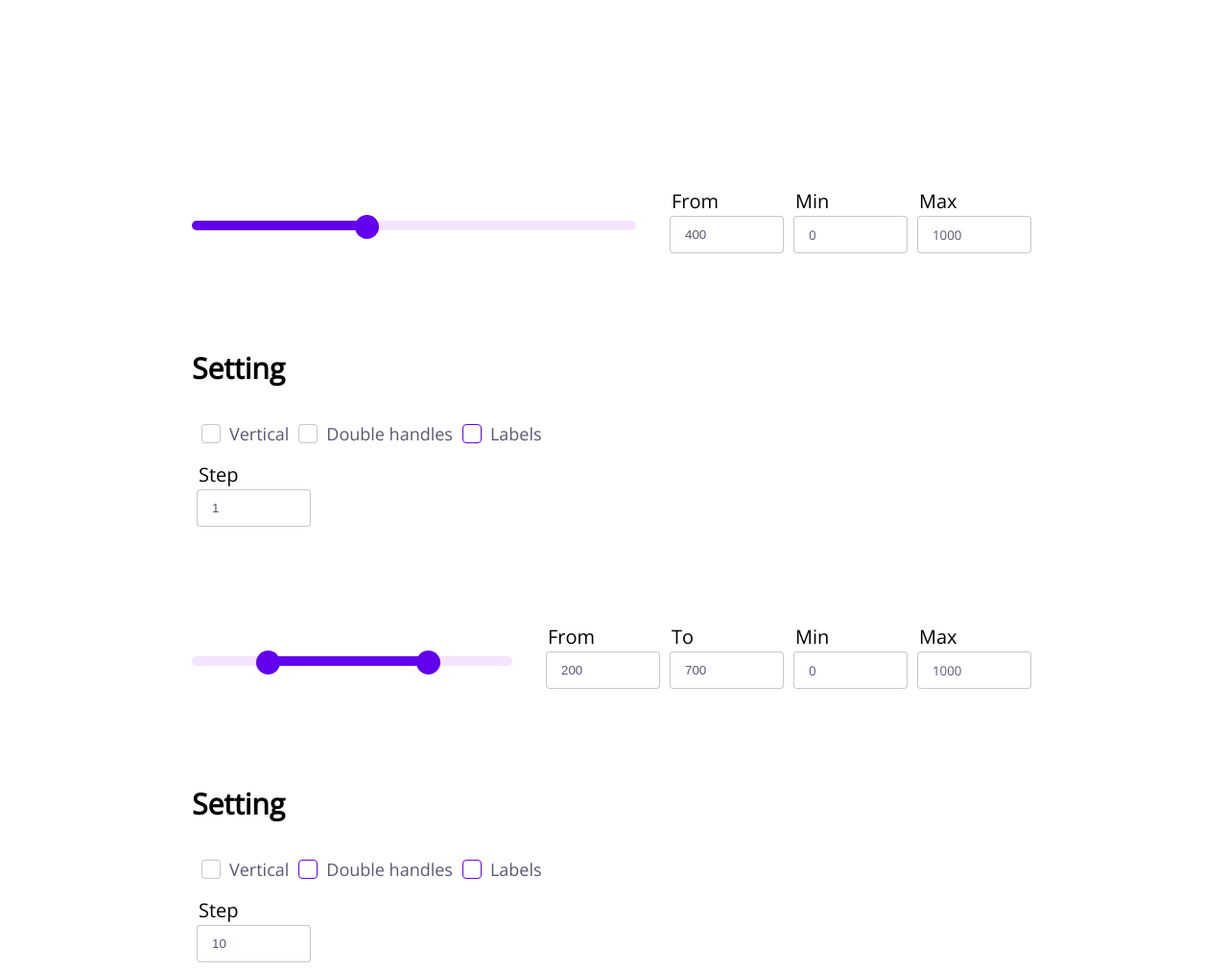
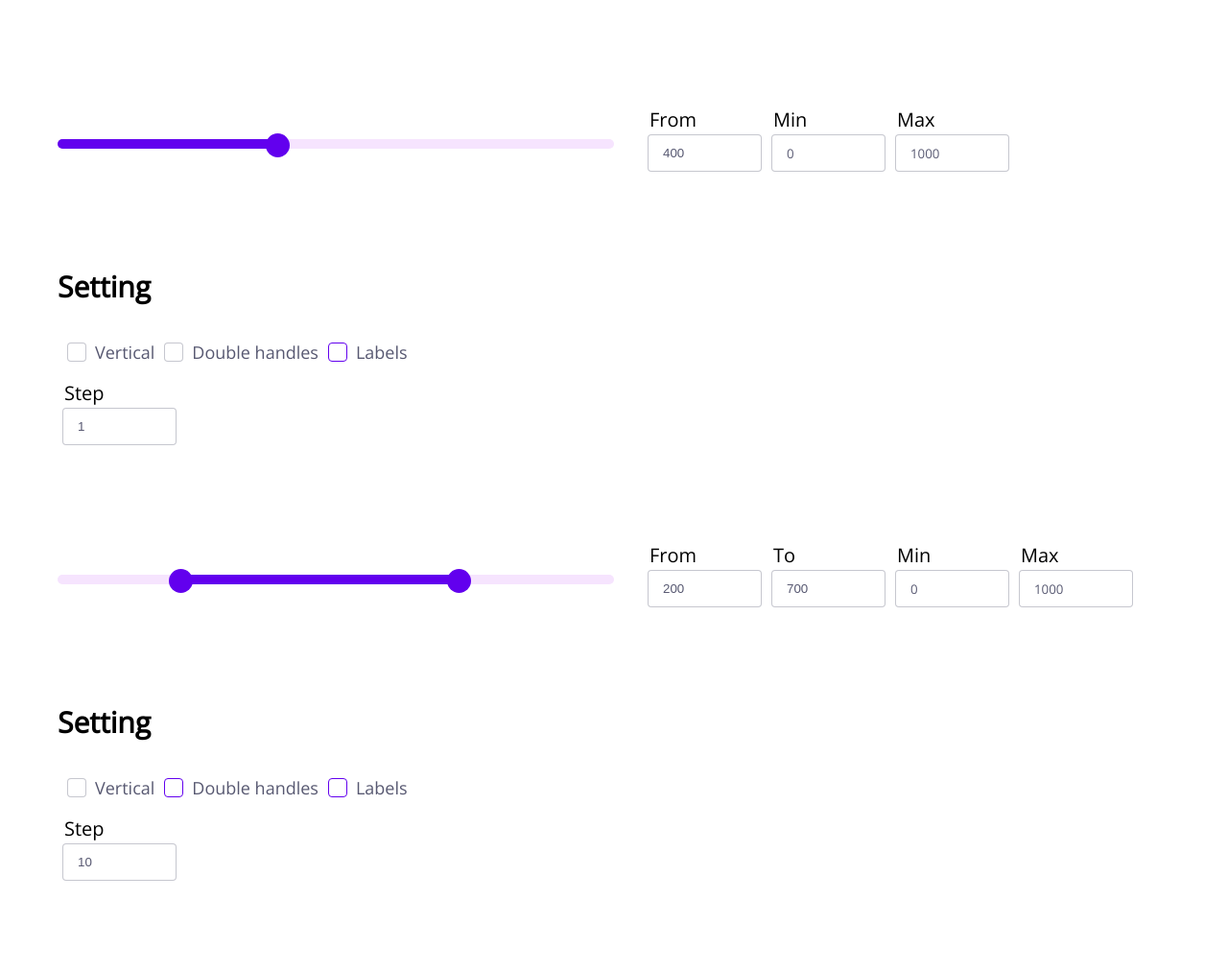
Before and after one commit to wendivue/range-slider, a website built with webpack: page src/demo/demo.html in a window 1280 px wide. Shown: the top 1011 px of the page at 96% size. Built offline with nearby package versions, Linux system fonts and the light colour scheme.

Commit message:
refactor: add flexbox & removed the fixed width

```diff
--- a/src/demo/demo.html
+++ b/src/demo/demo.html
@@ -37,11 +37,13 @@
   </head>
   <body>
     <main class="demo">
-      <div id="fesd" class="slider demo__slider"></div>
+      <div class="demo__centerBlock">
+        <div id="fesd" class="slider demo__slider"></div>
 
-      <div id="azxs" class="slider demo__slider"></div>
+        <div id="azxs" class="slider demo__slider"></div>
 
-      <div id="ajkg" class="slider demo__slider"></div>
+        <div id="ajkg" class="slider demo__slider"></div>
+      </div>
     </main>
   </body>
 </html>
--- a/src/demo/demo.scss
+++ b/src/demo/demo.scss
@@ -1,18 +1,18 @@
 @import '../scss/vars.scss';
 
 .demo {
-  margin: 200px;
+  position: relative;
+  max-width: 1920px;
+  min-width: 320px;
+  display: flex;
+  justify-content: center;
+  padding: 15px;
 
-  @media (max-width: $breakpoint-md) {
-    margin: 50px;
-  }
-
-  @media (max-width: $breakpoint-xs) {
-    margin: 20px;
-  }
-
-  @media (max-width: $breakpoint-xxs) {
-    margin: 15px;
+  &__centerBlock {
+    max-width: 1160px;
+    display: flex;
+    flex-flow: column;
+    flex: 1 1 100%;
   }
 
   &__slider {
--- a/src/ts/View/UI/Template/Template.scss
+++ b/src/ts/View/UI/Template/Template.scss
@@ -11,30 +11,15 @@
 
   &__wrapper {
     position: relative;
-    width: 710px;
-    min-width: 200px;
+    width: 50%;
+    min-width: 250px;
     height: 10px;
     background-color: $color-third;
     border-radius: 5px;
     margin-right: 30px;
 
-    @media (max-width: $breakpoint-sm) {
-      max-width: 520px;
-    }
-
-    @media (max-width: $breakpoint-xs) {
-      max-width: 500px;
-    }
-
-    @media (max-width: $breakpoint-xs) {
-      max-width: 330px;
-    }
-
-    @media (max-width: $breakpoint-xxs) {
-      max-width: 200px;
-    }
-
     &--vertical {
+      min-height: 250px;
       height: 710px;
       width: 10px;
       min-width: 0;
```
